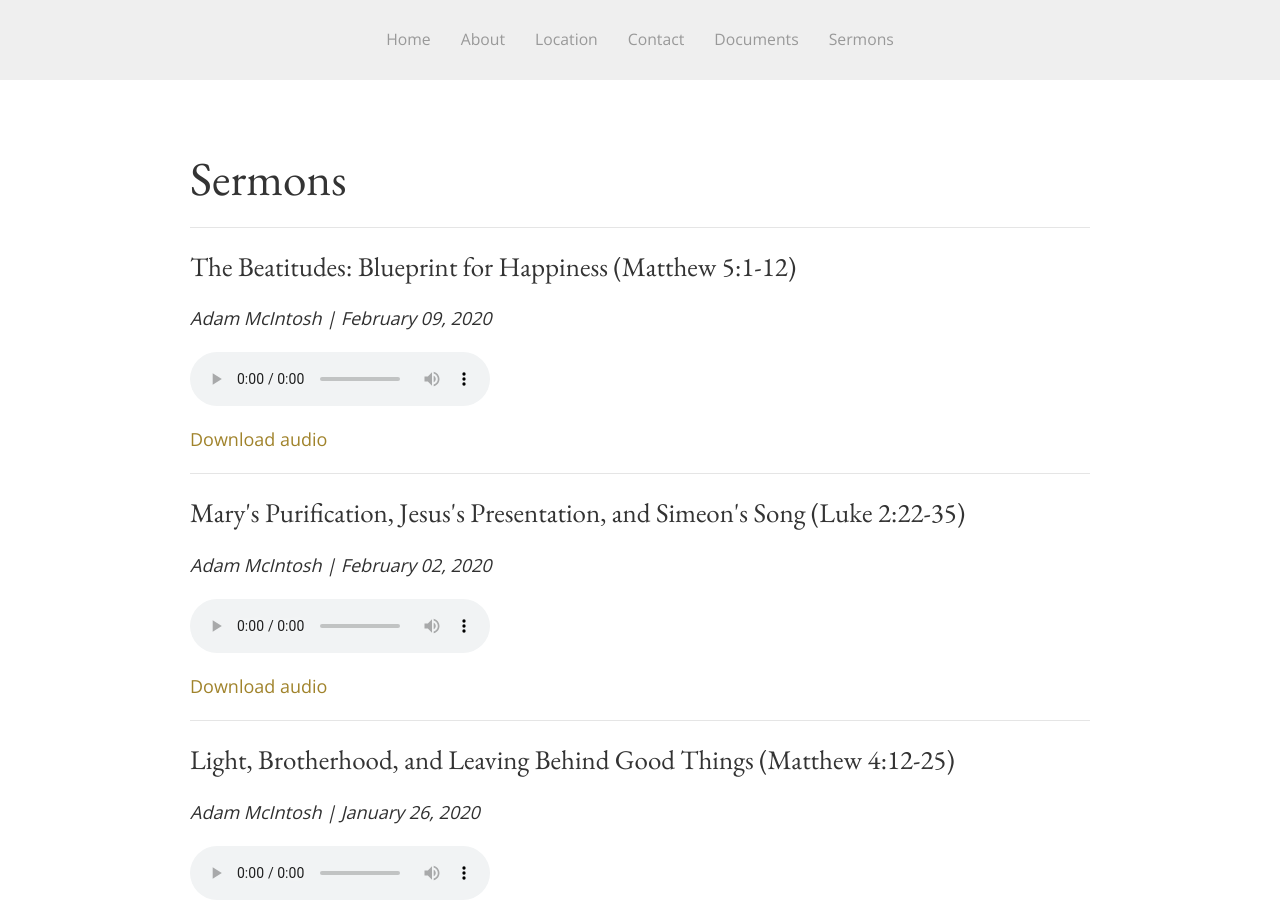
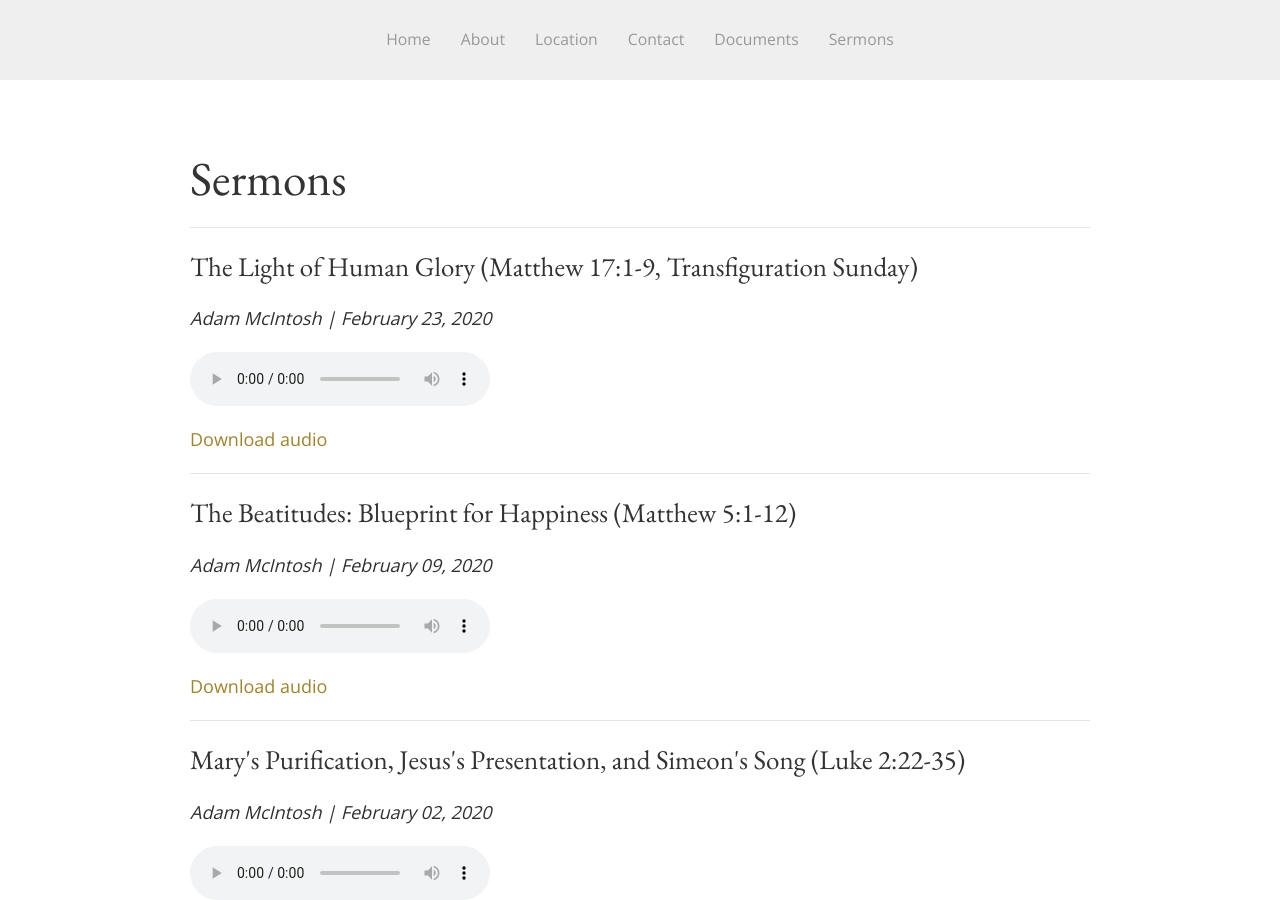
Before and after one commit to SaintDavidsChurch/website, a Jekyll site: the page built from sermons.html, in a window 1280 px wide and 900 px high. Built offline with Jekyll 4.4.1, drawn with Linux system fonts in a browser that asks for light colours.

Commit message:
Updated by InferCMS

```diff
--- a/_data/sermons.yml
+++ b/_data/sermons.yml
@@ -50,3 +50,7 @@
   date: '2020-02-09'
   preacher: Adam McIntosh
   audio_file: https://saintdavids.church/assets/sermons/Adam-McIntosh_Feb9-2020_Matt5.1-12.mp3
+- title: The Light of Human Glory (Matthew 17:1-9, Transfiguration Sunday)
+  date: '2020-02-23'
+  preacher: Adam McIntosh
+  audio_file: https://saintdavids.church/Adam-McIntosh_Feb23-2020_Matt17.1-9_Transfig.mp3
```
